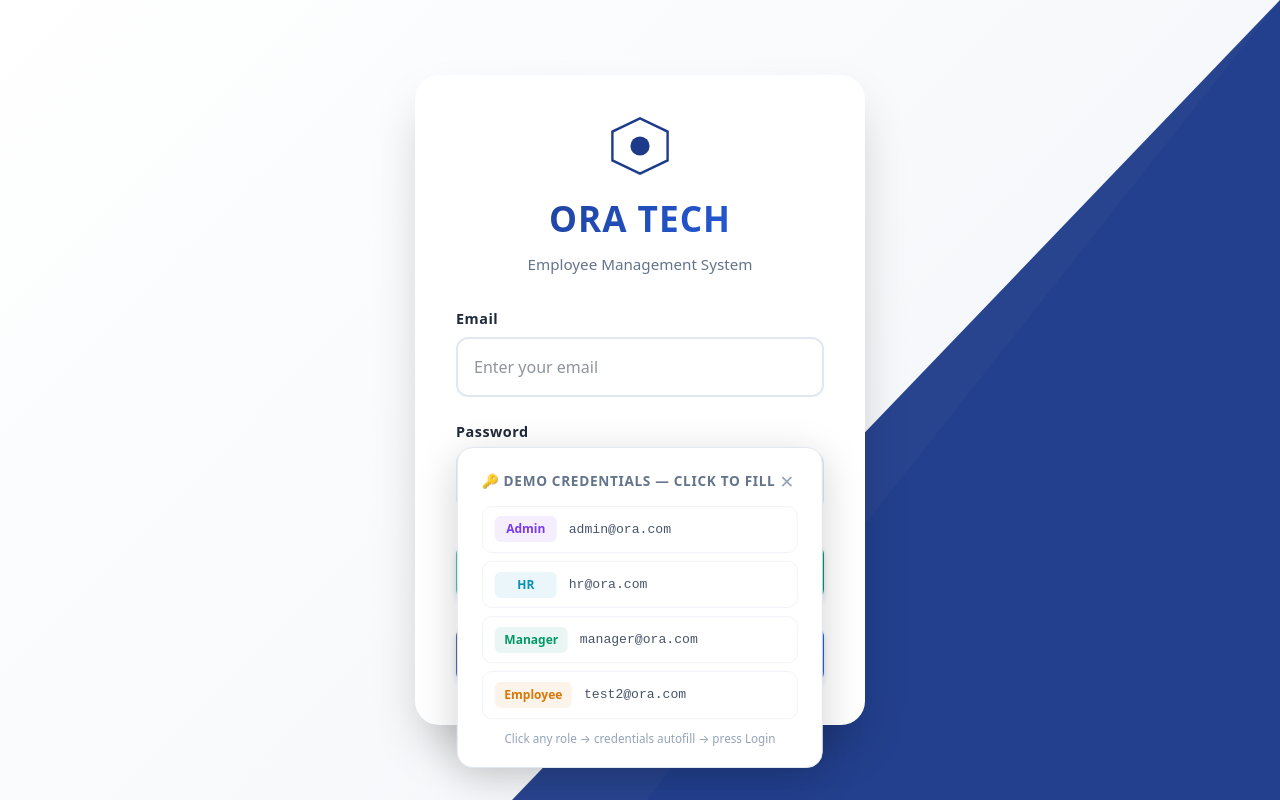
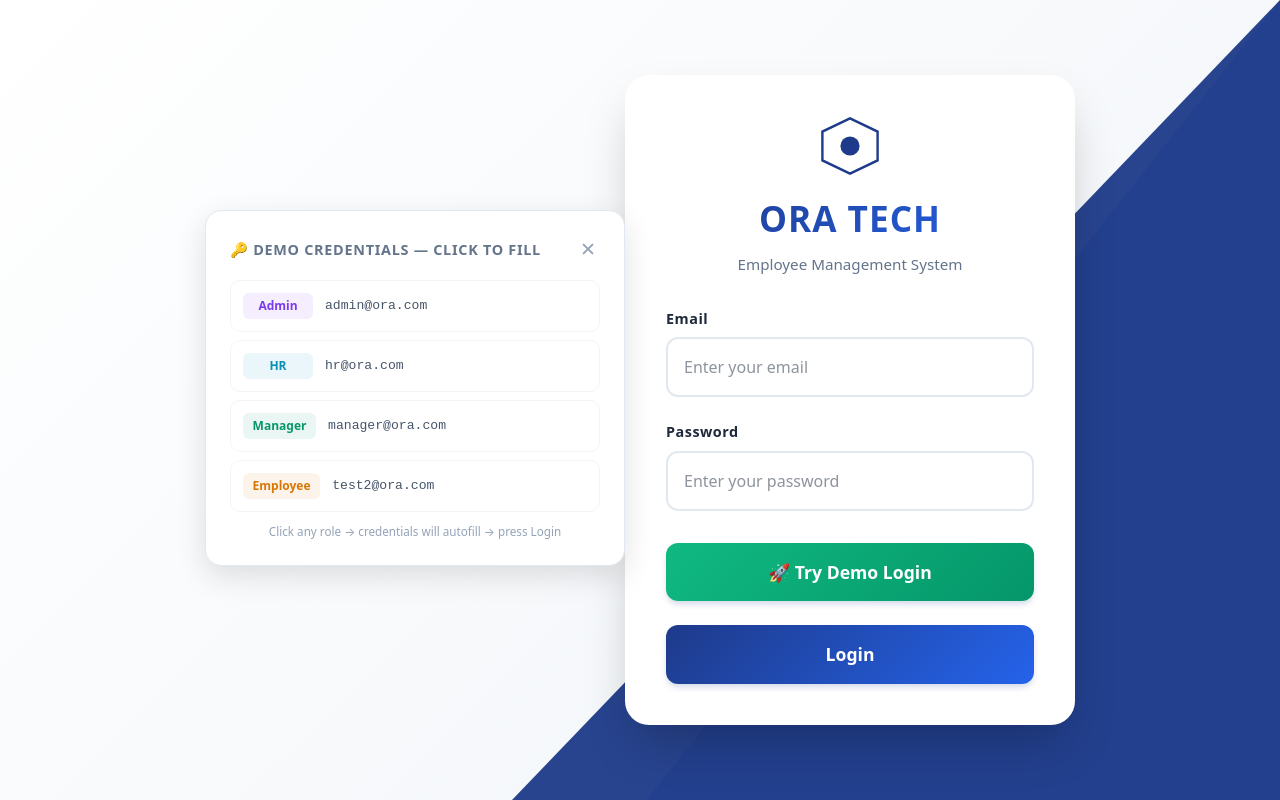
Before and after one commit to subhana-web/Employee-Management-System, a Next.js app: page /auth/login in a window 1280 px wide. Built offline with nearby package versions, Linux system fonts and the light colour scheme; no server answers.

Commit message:
Add demo credentials card visibility control
Added a state to control the visibility of the demo credentials card, allowing it to be hidden after use.

```diff
--- a/app/auth/login/page.tsx
+++ b/app/auth/login/page.tsx
@@ -1,6 +1,5 @@
 // app/auth/login/page.tsx
 'use client';
-
 import { useState } from 'react';
 import { createClient } from '@/lib/supabaseClient';
 import { useRouter } from 'next/navigation';
@@ -8,7 +7,9 @@ import { useRouter } from 'next/navigation';
 export default function LoginPage() {
   const [error, setError] = useState<string | null>(null);
   const [loading, setLoading] = useState(false);
-  const [demoLoading, setDemoLoading] = useState(false); // Separate state for demo button
+  const [demoLoading, setDemoLoading] = useState(false);
+  const [showDemoCard, setShowDemoCard] = useState(true); // ← Added this
+
   const router = useRouter();
   const supabase = createClient();
 
@@ -16,7 +17,6 @@ export default function LoginPage() {
     e.preventDefault();
     setError(null);
     setLoading(true);
-
     const formData = new FormData(e.currentTarget);
     const email = formData.get('email') as string;
     const password = formData.get('password') as string;
@@ -28,7 +28,6 @@ export default function LoginPage() {
       });
 
       if (error) throw error;
-
       await handleRoleBasedRedirect(data.user.id);
     } catch (err: any) {
       setError(err.message);
@@ -37,7 +36,6 @@ export default function LoginPage() {
     }
   };
 
-  // Extracted for reuse between normal login and demo login
   const handleRoleBasedRedirect = async (userId: string) => {
     const { data: profile } = await supabase
       .from('profiles')
@@ -46,7 +44,6 @@ export default function LoginPage() {
       .single();
 
     const role = profile?.role || 'employee';
-
     switch (role) {
       case 'admin':
         router.push('/admin');
@@ -54,7 +51,7 @@ export default function LoginPage() {
       case 'manager':
         router.push('/manager');
         break;
-      case 'hr':                    // ← HR Role Support
+      case 'hr':
         router.push('/hr');
         break;
       case 'employee':
@@ -63,22 +60,18 @@ export default function LoginPage() {
       default:
         router.push('/');
     }
-
     router.refresh();
   };
 
   const handleDemoLogin = async () => {
     setDemoLoading(true);
     setError(null);
-
     try {
       const { data, error } = await supabase.auth.signInWithPassword({
         email: 'demo@oratech.com',
         password: 'Demo@1234',
       });
-
       if (error) throw error;
-
       await handleRoleBasedRedirect(data.user.id);
     } catch (err: any) {
       setError(err.message || 'Demo login failed. Please check if demo account exists.');
@@ -93,47 +86,52 @@ export default function LoginPage() {
       <div style={styles.curveOverlay}></div>
       <div style={styles.secondCurve}></div>
 
-{/* Demo Credentials Card - Improved */}
-<div style={{
-  position: 'fixed' as const,
-  bottom: '2rem',
-  left: '50%',
-  transform: 'translateX(-50%)',
-  backgroundColor: 'white',
+      {/* Demo Credentials Card */}
+      {showDemoCard && (
+        <div
+          id="demo-card"
+          style={{
+            backgroundColor: '#ffffff',
             borderRadius: '16px',
-  padding: '1.25rem 1.5rem',
-  boxShadow: '0 10px 40px rgba(0,0,0,0.18)',
-  zIndex: 1000,                    // Higher z-index
-  minWidth: '340px',
+            padding: '1.5rem',
+            boxShadow: '0 10px 30px rgba(0,0,0,0.12)',
+            border: '1px solid #e2e8f0',
             maxWidth: '420px',
-  border: '1px solid #e2e8f0',
-  maxHeight: '85vh',
-  overflowY: 'auto',
-}}>
-  <div style={{ display: 'flex', justifyContent: 'space-between', alignItems: 'center', marginBottom: '0.75rem' }}>
-    <p style={{
+            width: '100%',
+            marginBottom: '1.5rem',
+            zIndex: 20,
+          }}
+        >
+          <div
+            style={{
+              display: 'flex',
+              justifyContent: 'space-between',
+              alignItems: 'center',
+              marginBottom: '1rem',
+            }}
+          >
+            <p
+              style={{
                 margin: 0,
-      fontSize: '0.85rem',
+                fontSize: '0.9rem',
                 fontWeight: '700',
                 color: '#64748b',
                 textTransform: 'uppercase',
-      letterSpacing: '0.05em'
-    }}>
+                letterSpacing: '0.05em',
+              }}
+            >
               🔑 Demo Credentials — Click to Fill
             </p>
-    {/* Optional Close Button */}
             <button
-      onClick={() => {
-        const card = document.getElementById('demo-card');
-        if (card) card.style.display = 'none';
-      }}
+              type="button"
+              onClick={() => setShowDemoCard(false)}
               style={{
                 background: 'none',
                 border: 'none',
-        fontSize: '1.1rem',
                 cursor: 'pointer',
+                fontSize: '1.2rem',
                 color: '#94a3b8',
-        padding: '0 4px'
+                padding: '0 4px',
               }}
             >
               ✕
@@ -149,69 +147,78 @@ export default function LoginPage() {
             <div
               key={d.role}
               onClick={() => {
-        const form = document.querySelector('form');
-        if (form) {
-          const emailInput = form.querySelector('input[name="email"]') as HTMLInputElement;
-          const passInput = form.querySelector('input[name="password"]') as HTMLInputElement;
+                const emailInput = document.querySelector('input[name="email"]') as HTMLInputElement;
+                const passwordInput = document.querySelector('input[name="password"]') as HTMLInputElement;
 
-          if (emailInput) emailInput.value = d.email.trim();
-          if (passInput) passInput.value = d.password;
+                if (emailInput) emailInput.value = d.email;
+                if (passwordInput) passwordInput.value = d.password;
+                passwordInput?.focus();
 
-          // Optional: focus password field
-          passInput?.focus();
-        }
+                // Hide card after selection (optional)
+                setShowDemoCard(false);
               }}
               style={{
                 display: 'flex',
                 alignItems: 'center',
                 gap: '0.75rem',
-        padding: '0.6rem 0.75rem',
+                padding: '0.75rem',
                 marginBottom: '0.5rem',
                 borderRadius: '10px',
                 cursor: 'pointer',
                 border: '1px solid #f1f5f9',
                 transition: 'all 0.2s ease',
               }}
-      onMouseEnter={e => {
+              onMouseEnter={(e) => {
                 e.currentTarget.style.background = '#f8fafc';
-        e.currentTarget.style.borderColor = '#e2e8f0';
+                e.currentTarget.style.borderColor = '#cbd5e1';
               }}
-      onMouseLeave={e => {
-        e.currentTarget.style.background = 'transparent';
+              onMouseLeave={(e) => {
+                e.currentTarget.style.background = 'white';
                 e.currentTarget.style.borderColor = '#f1f5f9';
               }}
             >
-      <span style={{
-        backgroundColor: d.color + '15',
+              <span
+                style={{
+                  backgroundColor: `${d.color}15`,
                   color: d.color,
                   fontWeight: '700',
                   fontSize: '0.75rem',
                   padding: '0.25rem 0.6rem',
                   borderRadius: '6px',
-        minWidth: '62px',
+                  minWidth: '70px',
                   textAlign: 'center',
-      }}>{d.role}</span>
-      <span style={{
+                }}
+              >
+                {d.role}
+              </span>
+              <span
+                style={{
                   fontSize: '0.82rem',
                   color: '#475569',
                   fontFamily: 'monospace',
-        flex: 1
-      }}>{d.email}</span>
+                  flex: 1,
+                }}
+              >
+                {d.email}
+              </span>
             </div>
           ))}
 
-  <p style={{
+          <p
+            style={{
               margin: '0.75rem 0 0',
               fontSize: '0.73rem',
               color: '#94a3b8',
               textAlign: 'center',
-    lineHeight: '1.4'
-  }}>
-    Click any role → credentials autofill → press Login
+              lineHeight: '1.4',
+            }}
+          >
+            Click any role → credentials will autofill → press Login
           </p>
         </div>
+      )}
 
-
+      {/* Login Card */}
       <div style={styles.card}>
         <div style={styles.logoContainer}>
           <svg width="60" height="60" viewBox="0 0 50 50" fill="none" xmlns="http://www.w3.org/2000/svg">
@@ -233,7 +240,6 @@ export default function LoginPage() {
               style={styles.input}
             />
           </div>
-
           <div style={styles.inputGroup}>
             <label style={styles.label}>Password</label>
             <input
```
Lines whose indentation alone changed are shown as unchanged.
